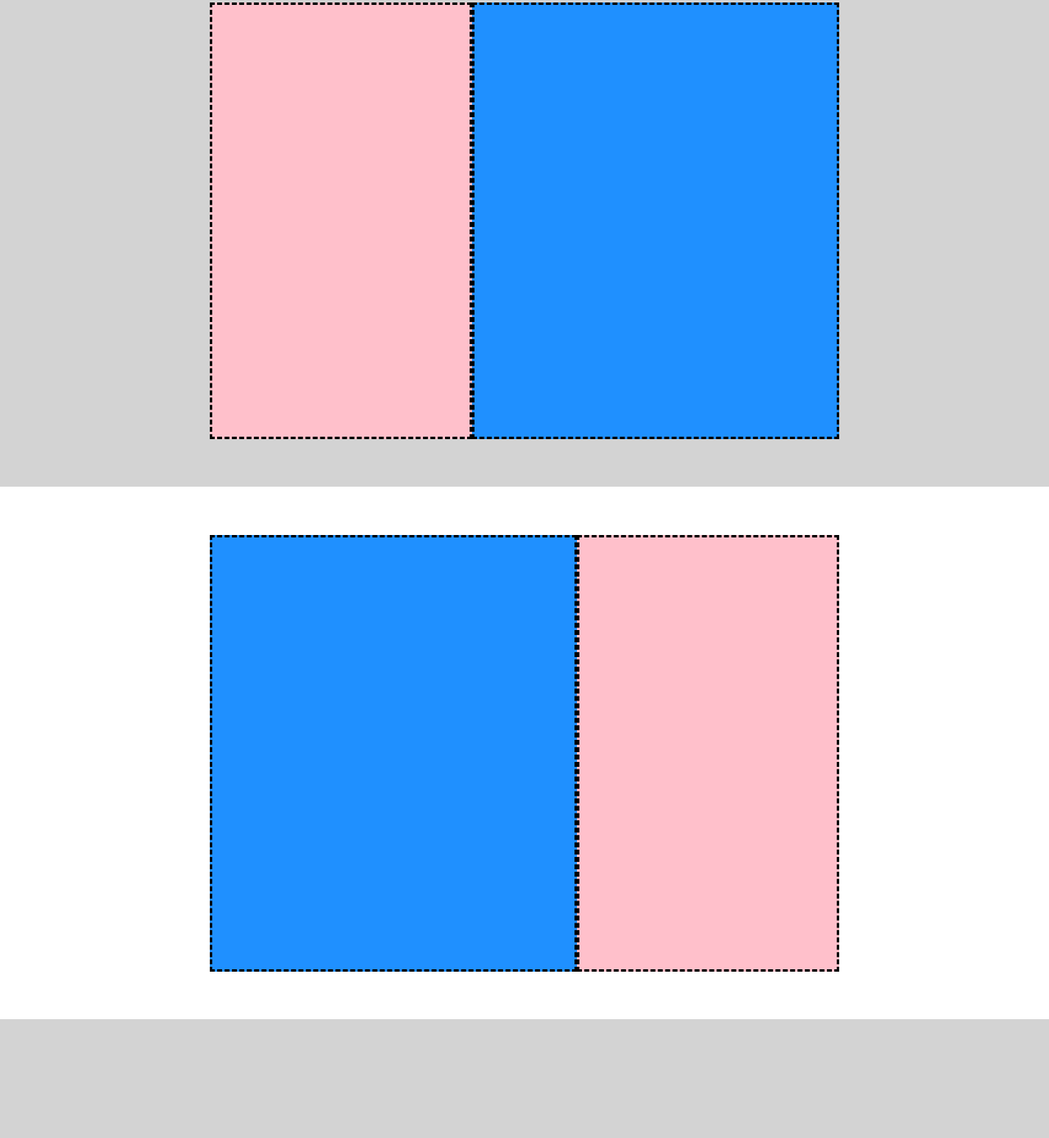
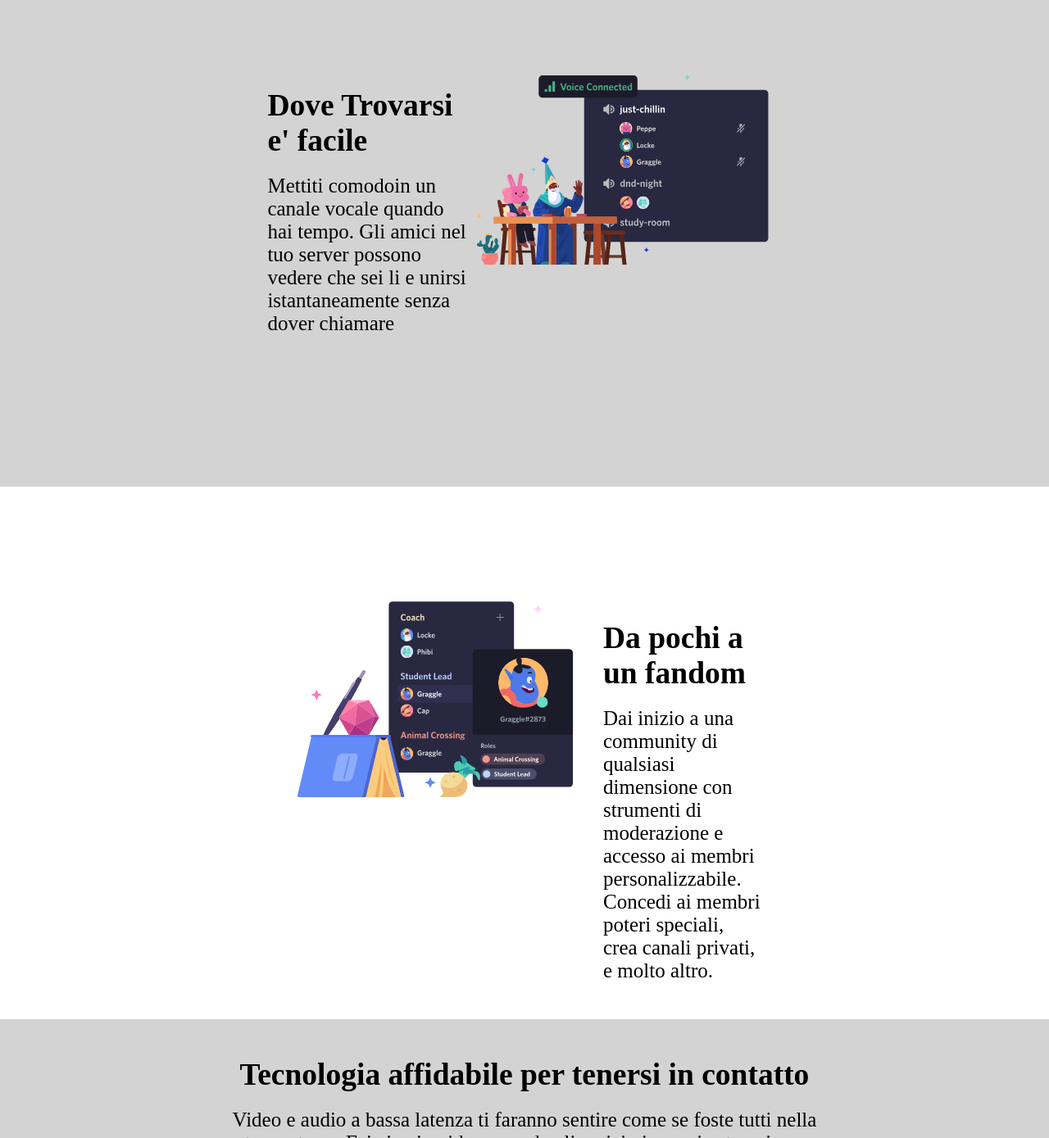
Before and after one commit to MatteoOliva/htmlcss-discord, a plain HTML site: page index.html in a window 1280 px wide. Shown: the part 1411-2800 px from the top of the page at 82% size. Drawn offline with Linux system fonts and the light colour scheme.

```diff
--- a/css/style.css
+++ b/css/style.css
@@ -54,7 +54,9 @@
   padding: 5px;
   color: white;
 }
-
+p {
+  margin-top: 20px;
+}
 /* section 1 */
 section:nth-of-type(1) {
   background-image: url(../img/jumbo.png);
@@ -96,6 +98,7 @@
 .container2 {
   background-image: url(../img/item1.svg);
   background-size: contain;
+  background-repeat: no-repeat;
   width: 30%;
   height: 400px;
 }
@@ -118,17 +121,17 @@
 }
 
 .container4 {
-  background-color: #ffc0cb;
-  border: 3px dashed black;
-  width: 25%;
-  height: 82%;
+  width: 19%;
+  height: 50%;
+  font-size: 25px;
 }
 
 .container5 {
-  background-color: #1f90ff;
-  border: 3px dashed black;
-  width: 35%;
-  height: 82%;
+  background-image: url(../img/item2.svg);
+  background-size: contain;
+  background-repeat: no-repeat;
+  width: 30%;
+  height: 60%;
 }
 /* section 4 */
 section:nth-of-type(4) {
@@ -140,17 +143,17 @@
 }
 
 .container6 {
-  background-color: #1f90ff;
-  border: 3px dashed black;
-  width: 35%;
-  height: 82%;
+  background-image: url(../img/item3.svg);
+  background-size: contain;
+  background-repeat: no-repeat;
+  width: 30%;
+  height: 60%;
 }
 
 .container7 {
-  background-color: #ffc0cb;
-  border: 3px dashed black;
-  width: 25%;
-  height: 82%;
+  width: 15%;
+  height: 50%;
+  font-size: 25px;
 }
 
 /* section 5 */
@@ -160,9 +163,26 @@
   display: flex;
   justify-content: center;
   align-items: center;
+  flex-direction: column;
   background-color: #d3d3d3;
+  text-align: center;
+  vertical-align: middle;
+  font-size: 25px;
+}
+h3 {
+  font-size: 30px;
 }
 
+.testo {
+  max-width: 60%;
+}
+
+.btn-blue {
+  background-color: #8ea1e1;
+  border-radius: 20px;
+  padding: 5px;
+  color: white;
+  margin-top: 10px;
 }
 
 /* section 6 */
--- a/index.html
+++ b/index.html
@@ -48,18 +48,43 @@
       </section>
 
       <section>
-        <div class="container4"></div>
+        <div class="container4">
+          <h2>Dove Trovarsi e' facile</h2>
+          <p>Mettiti comodoin un canale vocale quando hai tempo. Gli amici nel tuo server
+            possono vedere che sei li e unirsi istantaneamente senza dover chiamare
+          </p>
+        </div>
         <div class="container5"></div>
       </section>
 
       <section>
-        <div class="container6"></div>
-        <div class="container7"></div>
+        <div class="container6">
+
+        </div>
+        <div class="container7">
+          <h2>Da pochi a un fandom</h2>
+          <p>Dai inizio a una community di qualsiasi dimensione con strumenti di moderazione
+            e accesso ai membri personalizzabile. Concedi ai membri poteri speciali, crea canali
+            privati, e molto altro.
+        </div>
       </section>
 
       <section>
-        <div class="container8"></div>
+        <div class="testo">
+          <h2>Tecnologia affidabile per tenersi in contatto</h2>
+          <p>Video e audio a bassa latenza ti faranno sentire come se foste tutti nella stessa stanza
+            Fai ciao in video, guarda gli amici giocare in steaming, o riunitevi in una sessione di disegno con la condivisione schermo
+          </p>
+        </div>
+
+        <img src="./img/item4-big.svg" alt="">
+        <img src="./img/stars.svg" alt="stars">
+        <h3>Pronto a iniziare la tua avventura</h3>
+        <span class="btn-blue">Scarica per Mac</span>
+
+
       </section>
+
     </main>
     <footer>
       <div class="upper-footer">
```
